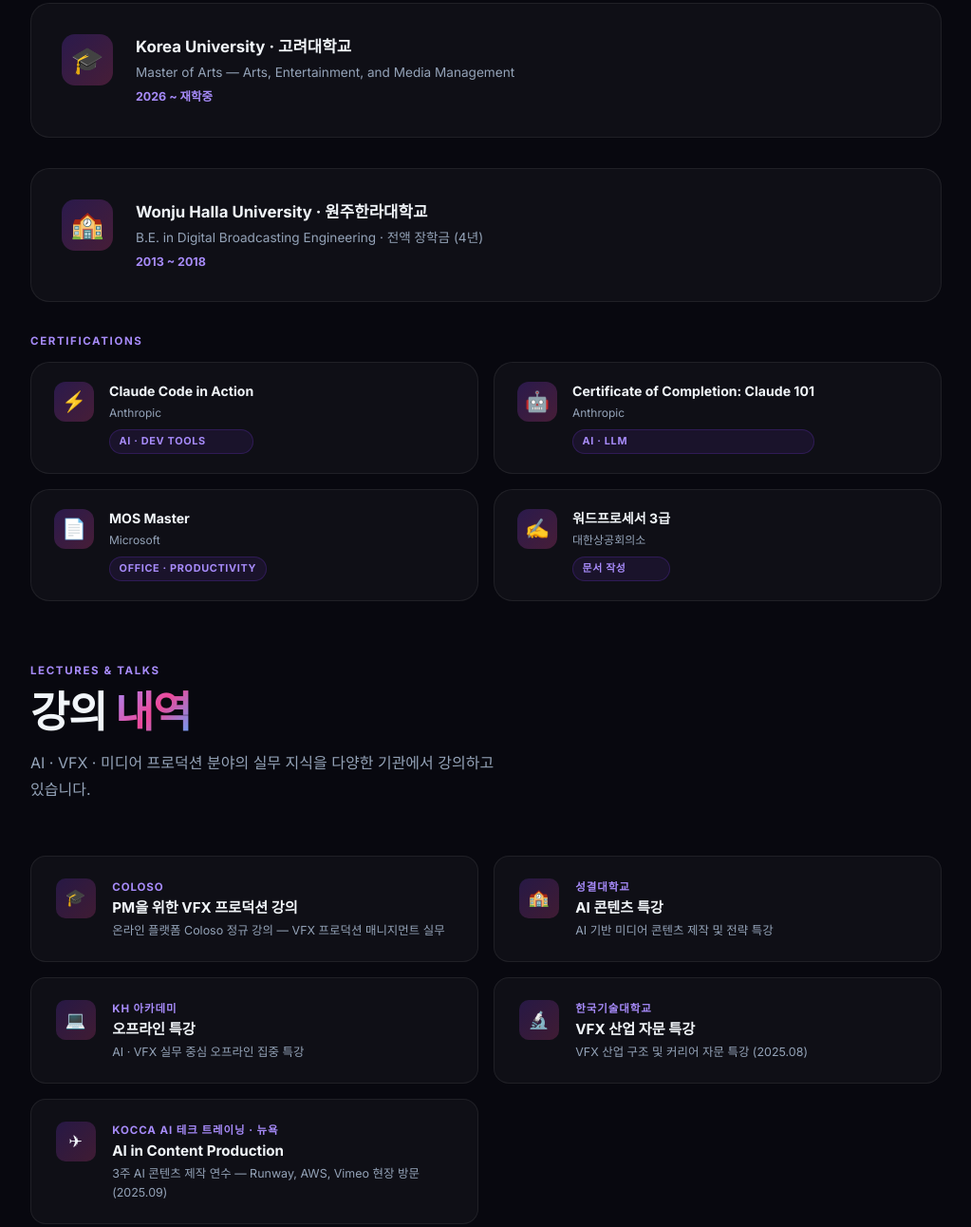
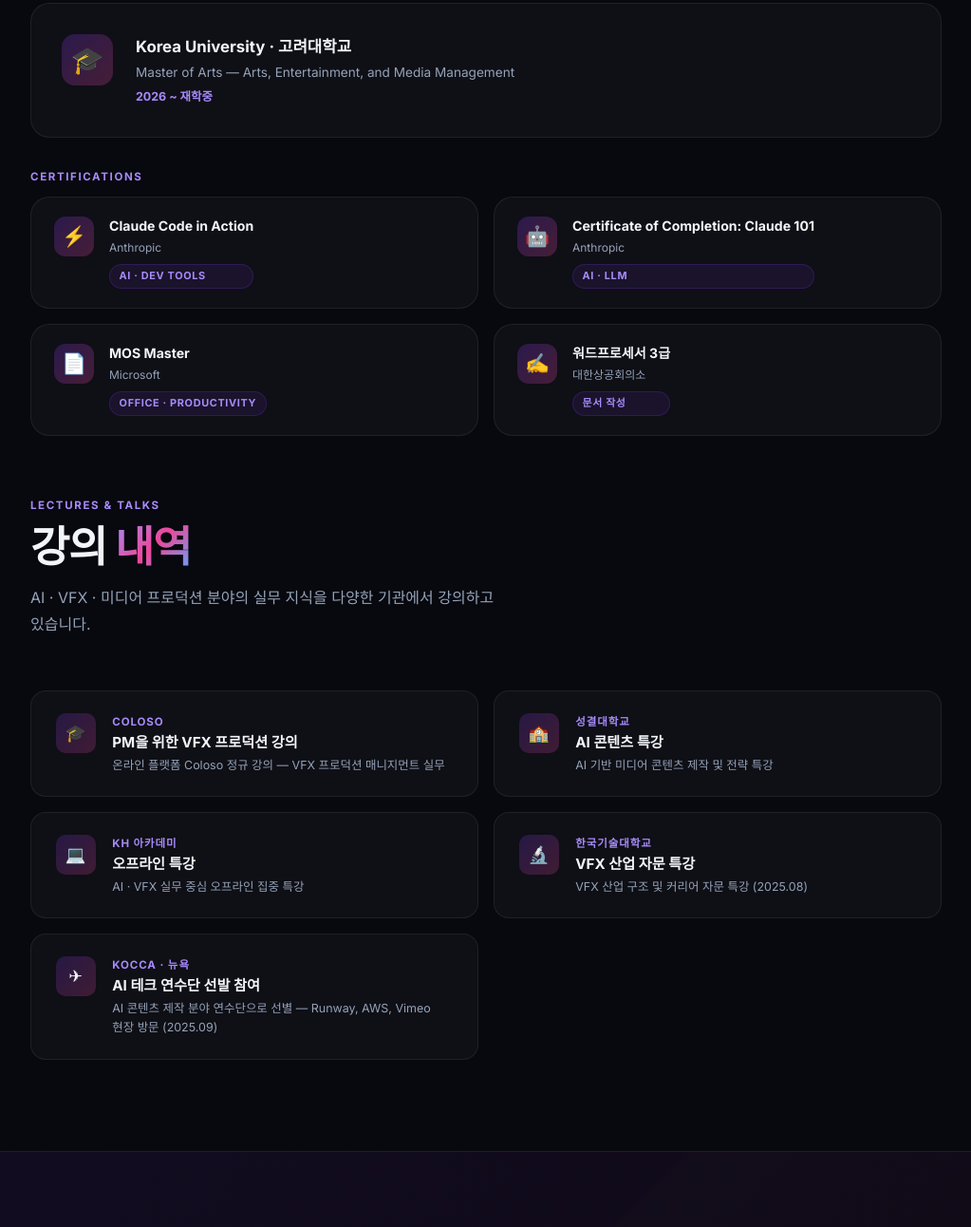
Before and after one commit to 2neoyoung-ellen/2neoyoung-ellen.github.io, a plain HTML site: page index.html in a window 1280 px wide. Shown: the part 7543-8835 px from the top of the page at 95% size, without its empty margins (128-1151 px from the left). Drawn offline with Linux system fonts and the light colour scheme.

Commit message:
Remove Halla Univ, fix KOCCA entry to selective program

```diff
--- a/index.html
+++ b/index.html
@@ -1242,14 +1242,6 @@
           <p class="yr">2026 ~ 재학중</p>
         </div>
       </div>
-      <div class="edu-card">
-        <div class="edu-icon">&#127979;</div>
-        <div class="edu-info">
-          <h3>Wonju Halla University &middot; 원주한라대학교</h3>
-          <p>B.E. in Digital Broadcasting Engineering &middot; 전액 장학금 (4년)</p>
-          <p class="yr">2013 ~ 2018</p>
-        </div>
-      </div>
 
       <p class="sec-label" style="margin-bottom: 0.75rem;">Certifications</p>
       <div class="certs">
@@ -1334,9 +1326,9 @@
         <div class="lecture-card">
           <div class="lecture-icon">&#9992;</div>
           <div>
-            <div class="lecture-org">KOCCA AI 테크 트레이닝 &middot; 뉴욕</div>
-            <div class="lecture-title">AI in Content Production</div>
-            <div class="lecture-desc">3주 AI 콘텐츠 제작 연수 &mdash; Runway, AWS, Vimeo 현장 방문 (2025.09)</div>
+            <div class="lecture-org">KOCCA &middot; 뉴욕</div>
+            <div class="lecture-title">AI 테크 연수단 선발 참여</div>
+            <div class="lecture-desc">AI 콘텐츠 제작 분야 연수단으로 선별 &mdash; Runway, AWS, Vimeo 현장 방문 (2025.09)</div>
           </div>
         </div>
 
```
